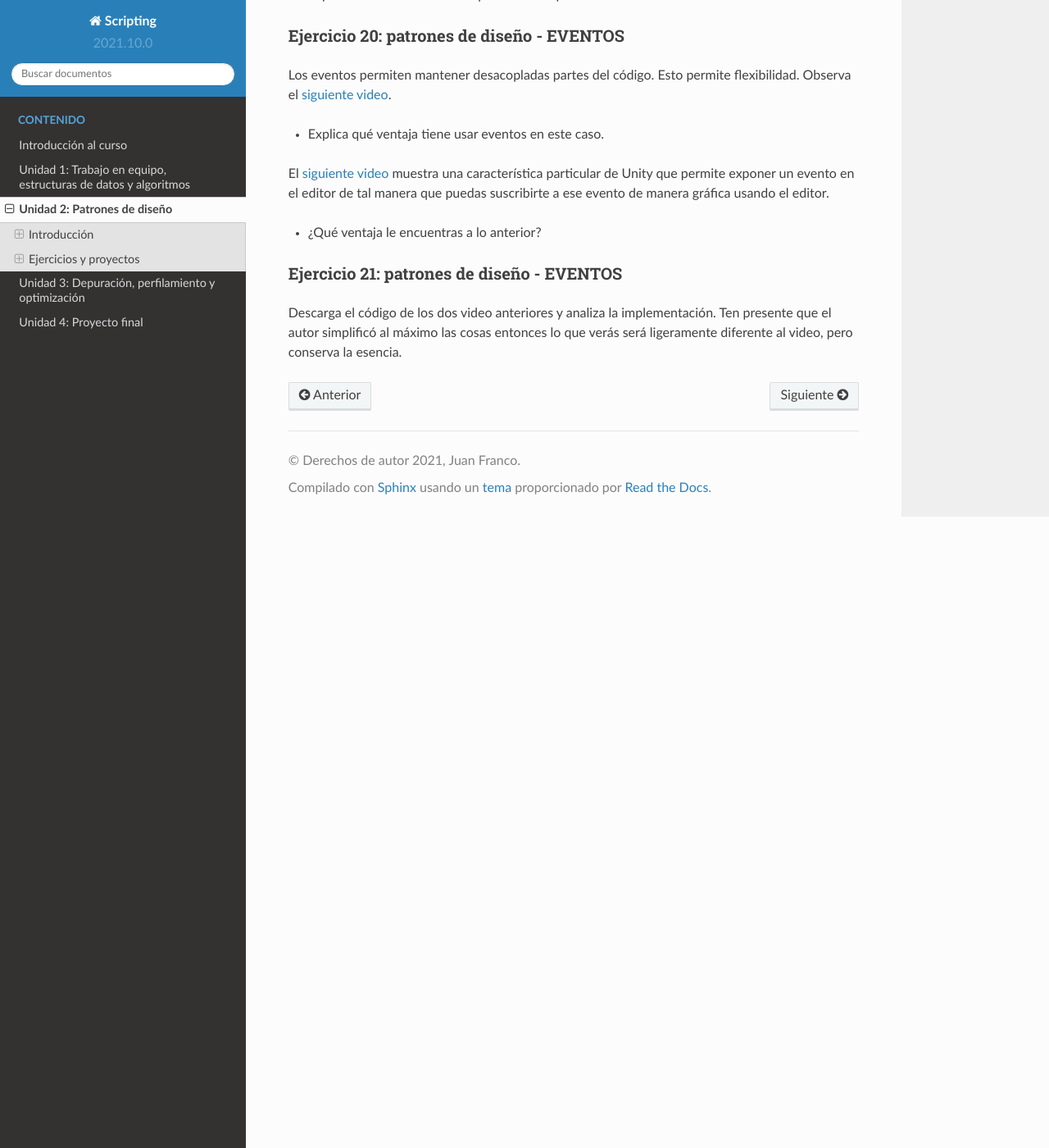
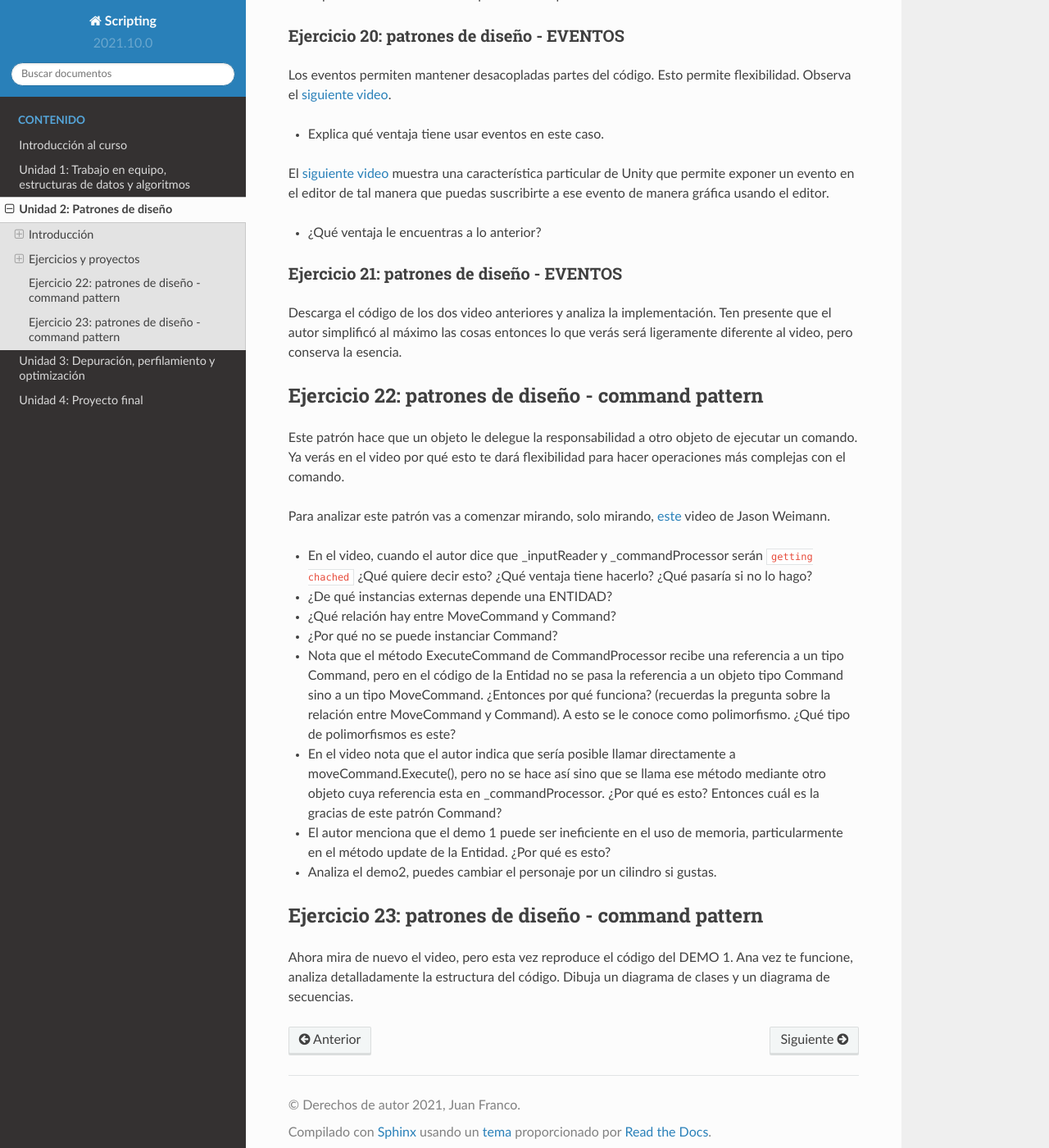
Before and after one commit to juanferfranco/scripting, a Sphinx documentation site: the page built from docs/_unidad2/unidad2.rst, in a window 1280 px wide and 1400 px high, scrolled down 5537 px. Shown: the whole window at 82% size. Built offline with Sphinx 7.4.7 and the Read the Docs theme 2.0.0, drawn with Linux system fonts in a browser that asks for light colours.

Commit message:
add exs 22, 23

```diff
--- a/docs/_unidad2/unidad2.rst
+++ b/docs/_unidad2/unidad2.rst
@@ -323,3 +323,47 @@
 Descarga el código de los dos video anteriores y analiza la implementación.
 Ten presente que el autor simplificó al máximo las cosas entonces lo que verás
 será ligeramente diferente al video, pero conserva la esencia.
+
+Ejercicio 22: patrones de diseño - command pattern
+----------------------------------------------------
+
+Este patrón hace que un objeto le delegue la responsabilidad a otro
+objeto de ejecutar un comando. Ya verás en el video por qué esto
+te dará flexibilidad para hacer operaciones más complejas con el comando.
+
+Para analizar este patrón vas a comenzar mirando, solo mirando,
+`este <https://youtu.be/UoNumkMTx-U>`__ video de Jason Weimann.
+
+* En el video, cuando el autor dice que _inputReader y _commandProcessor
+  serán ``getting chached`` ¿Qué quiere decir esto? ¿Qué ventaja tiene hacerlo?
+  ¿Qué pasaría si no lo hago?
+
+* ¿De qué instancias externas depende una ENTIDAD?
+
+* ¿Qué relación hay entre MoveCommand y Command?
+
+* ¿Por qué no se puede instanciar Command?
+
+* Nota que el método ExecuteCommand de CommandProcessor recibe una
+  referencia a un tipo Command, pero en el código de la Entidad no se pasa
+  la referencia a un objeto tipo Command sino a un tipo MoveCommand.
+  ¿Entonces por qué funciona? (recuerdas la pregunta sobre la relación entre
+  MoveCommand y Command). A esto se le conoce como polimorfismo. ¿Qué
+  tipo de polimorfismos es este?
+
+* En el video nota que el autor indica que sería posible llamar directamente
+  a moveCommand.Execute(), pero no se hace así sino que se llama ese método
+  mediante otro objeto cuya referencia esta en _commandProcessor. ¿Por qué
+  es esto? Entonces cuál es la gracias de este patrón Command?
+
+* El autor menciona que el demo 1 puede ser ineficiente en el uso de memoria,
+  particularmente en el método update de la Entidad. ¿Por qué es esto?
+
+* Analiza el demo2, puedes cambiar el personaje por un cilindro si gustas.
+
+Ejercicio 23: patrones de diseño - command pattern
+----------------------------------------------------
+
+Ahora mira de nuevo el video, pero esta vez reproduce el código del DEMO 1.
+Ana vez te funcione, analiza detalladamente la estructura del código. Dibuja
+un diagrama de clases y un diagrama de secuencias.
```
